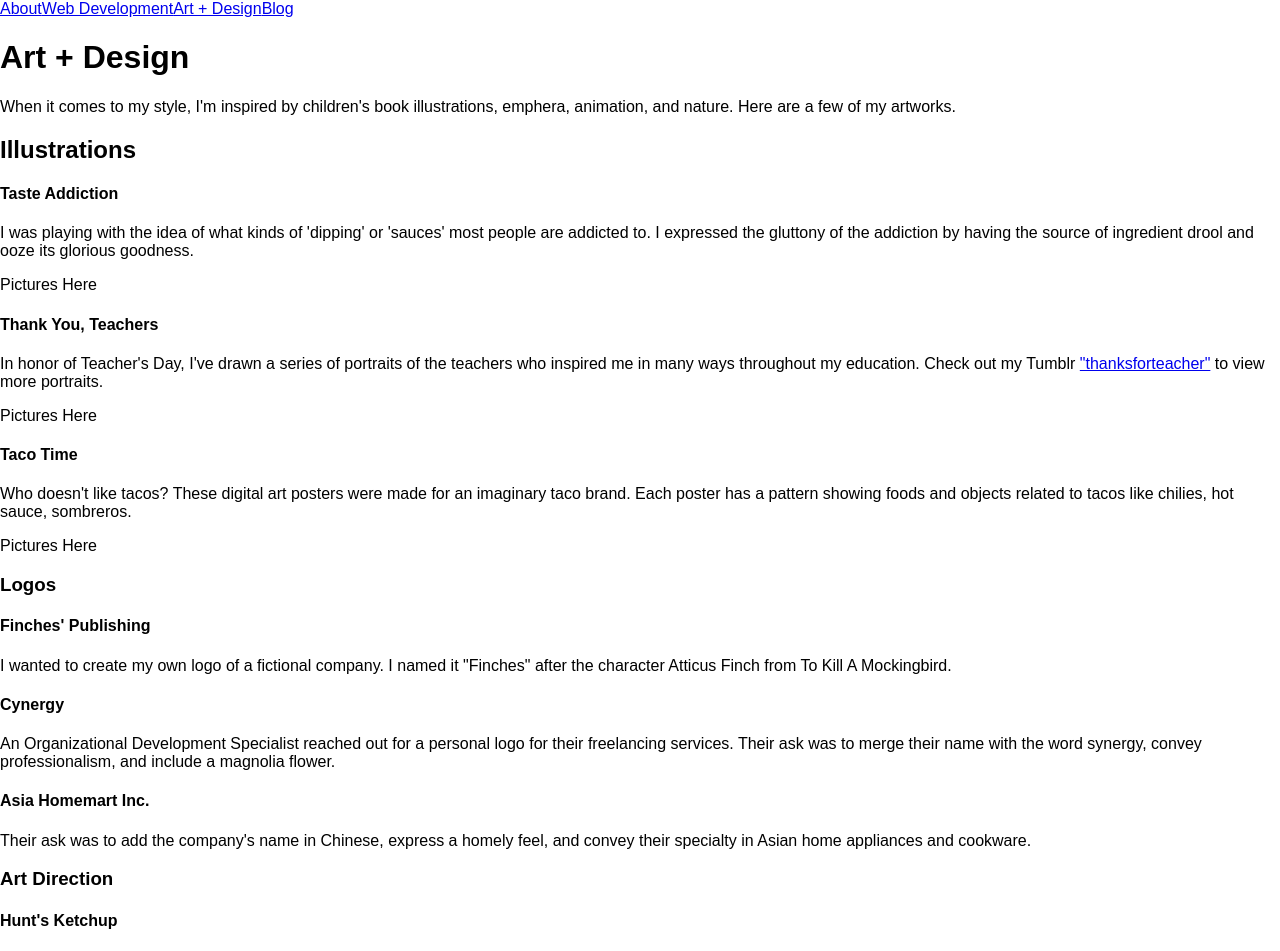
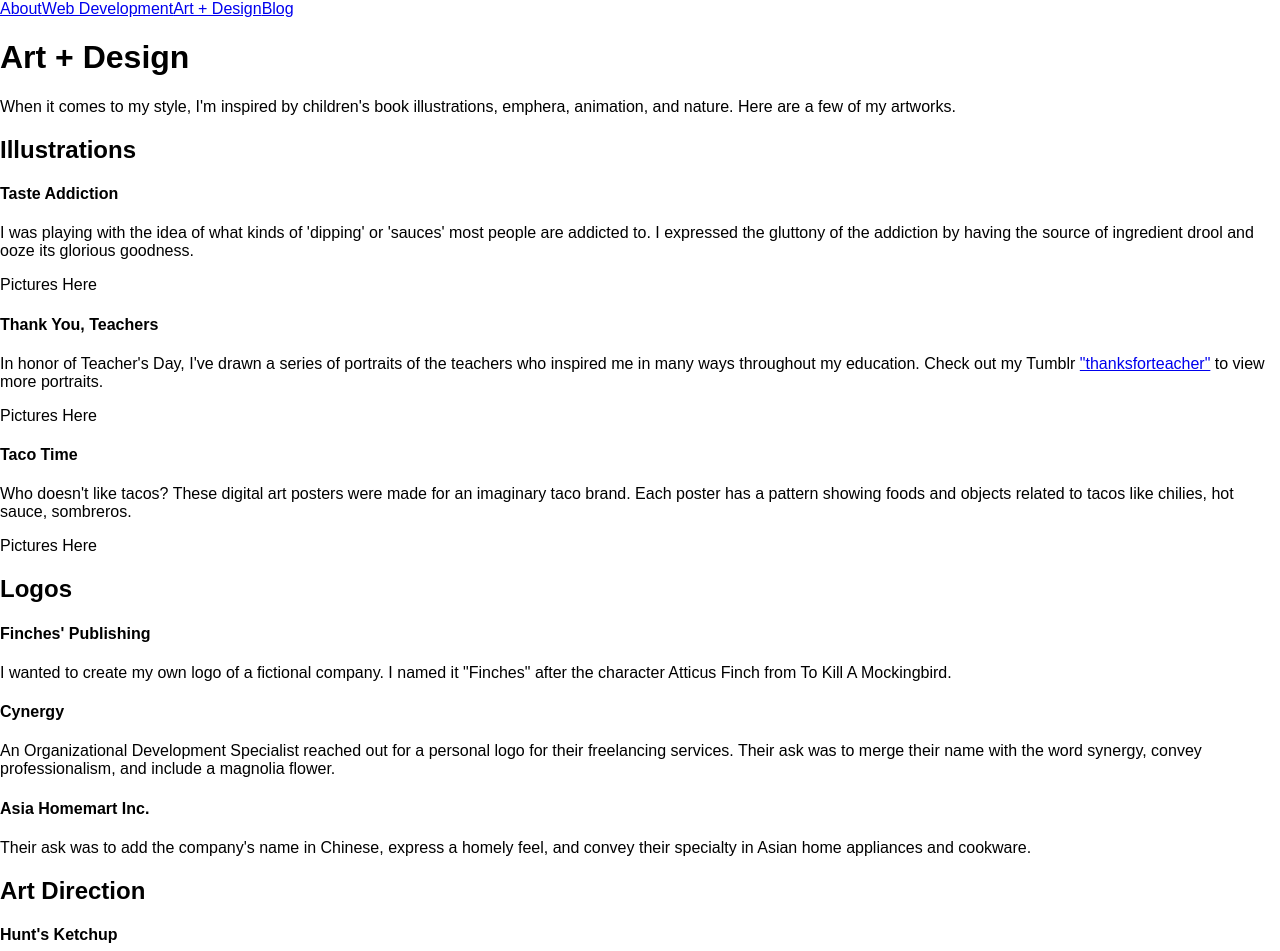
Before and after one commit to christinetran825/tofukid-website, a React (Create React App) app: page /art_design in a window 1280 px wide. Shown: the top 951 px of the page. Built offline with nearby package versions, Linux system fonts and the light colour scheme.

Commit message:
moved <h1> outside to parent section of branding

```diff
--- a/src/components/Branding.js
+++ b/src/components/Branding.js
@@ -4,8 +4,8 @@ class Branding extends Component {
   render(){
     return (
       <section className="branding">
+        <h1>Logos</h1>
         <section className="logos">
-          <h1>Logos</h1>
           <div className="logo">
             <h4>Finches' Publishing</h4>
             <p>I wanted to create my own logo of a fictional company. I named it "Finches" after the character Atticus Finch from To Kill A Mockingbird.</p>
@@ -20,8 +20,8 @@ class Branding extends Component {
           </div>
         </section>
 
+        <h1>Art Direction</h1>
         <section className="art-direction">
-          <h1>Art Direction</h1>
           <div className="campaign">
             <h4>Hunt's Ketchup</h4>
             <p>One of the most common rituals to everyday American dining is squirting some red ketchup to our burgers, fries, hot dogs, and eggs. For some of us, ketchup isn't just a ritual, it's a must-have item with a purpose. I wanted to explore just how far some people would go with their must-have golden red savior through photos.</p>
```
